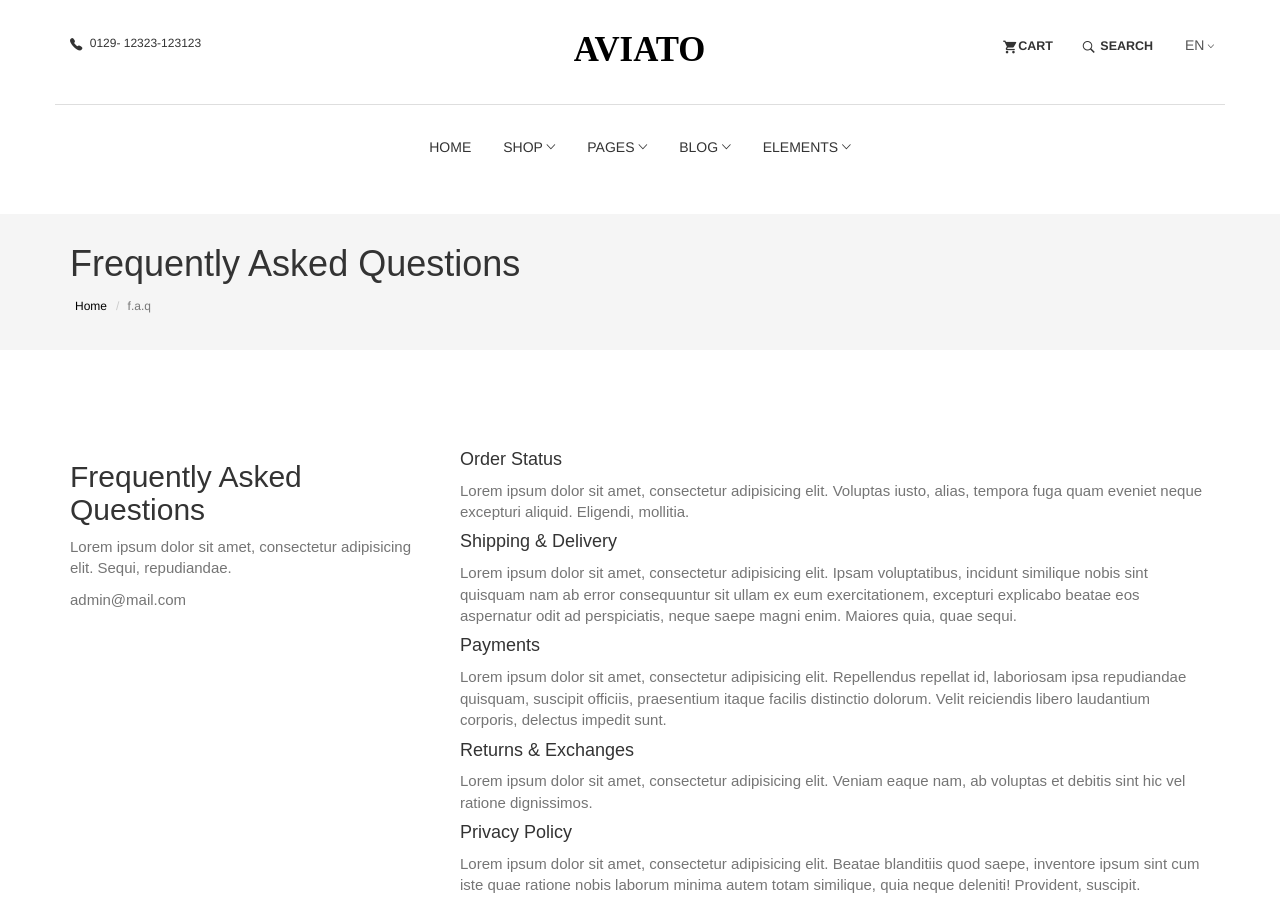
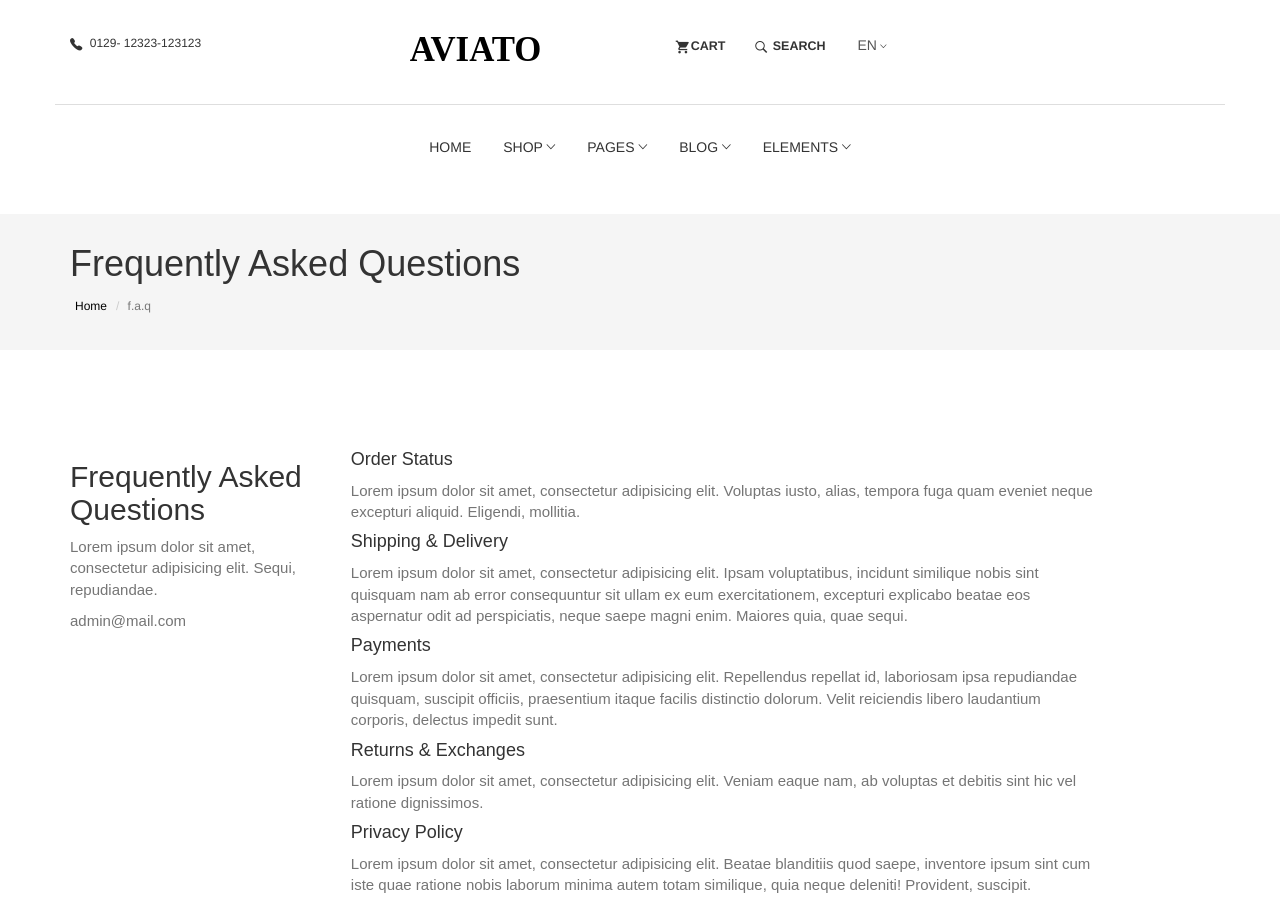
Before and after one commit to verobaires/TESTER, a plain HTML site: page faq.html in a window 1280 px wide. Shown: the top 909 px of the page. Drawn offline with Linux system fonts and the light colour scheme; some packages are replaced by stand-ins of ours; files whose address does not match are found by name.

Commit message:
4 imagenes y min width 992

```diff
--- a/css/style.css
+++ b/css/style.css
@@ -2680,3 +2680,7 @@ input[type="email"]:focus, input[type="password"]:focus, input[type="text"]:focu
   font-size: 1.25rem;
   font-family: 'Poppins' sans-serif;
 }
+/* ////////////////////cambio/////////////////media para imagenes */
+@media(min-width: 992px){
+  .col-md-4{width: 24%;}
+}
```
